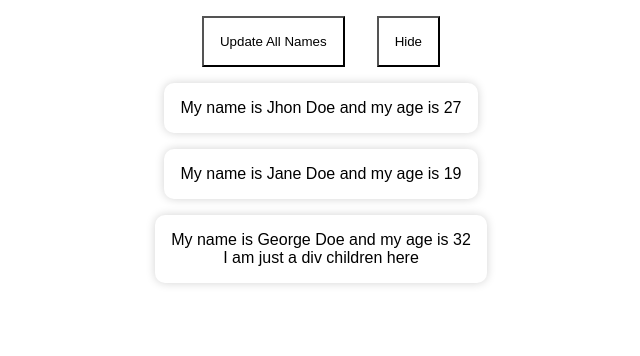
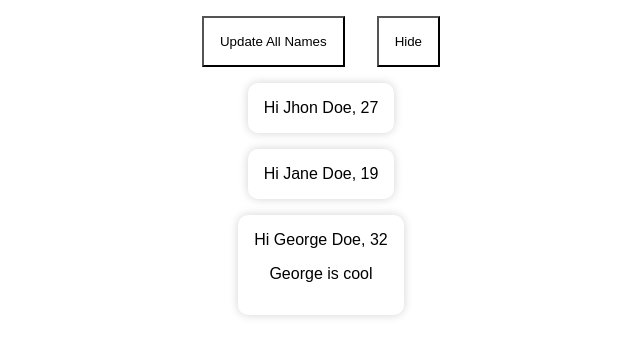
Before and after one commit to alansaldivar87/react-complete-guide, a React (Create React App) app: page / in a window 1280 px wide. Both pictures are taken after a click on the button "Show". Shown: the top 356 px of the page, without its empty margins (319-959 px from the left). Built offline with nearby package versions, Linux system fonts and the light colour scheme.

Commit message:
Code refactor

```diff
--- a/src/App.js
+++ b/src/App.js
@@ -1,9 +1,9 @@
-import React, { Fragment, useState } from 'react'
-import PropTypes from 'prop-types'
-import Person from './components/Person'
+import React, { useState } from 'react'
+import Persons from './components/Persons'
+import Cockpit from './components/Cockpit'
 import './App.css'
 
-const App = props => {
+const App = () => {
 
 	// Initial state
 	const [state, setState] = useState({
@@ -22,7 +22,7 @@ const App = props => {
 				id: '3',
 				name: 'George Doe',
 				age: 32,
-				children: <div>I am just a div children here</div>
+				children: <p>George is cool</p>
 			},]
 		]),
 		showPersons: false
@@ -61,34 +61,6 @@ const App = props => {
 		})
 	}
 
-	// Render the person shelve
-	const renderPerson = ({
-		id,
-		name,
-		age,
-		children
-	}) => (
-		<Fragment
-			key={ id }
-		>
-			<Person
-				name={name}
-				age={age}
-				customClick={ () => handlePersonClick(name) }
-			>
-				{ children }
-			</Person>
-		</Fragment>
-	)
-
-	// Validate arguments of renderPerson method
-	renderPerson.propTypes = {
-		id: PropTypes.string,
-		name: PropTypes.string,
-		age: PropTypes.number,
-		children: PropTypes.any
-	};
-
 	const {
 		persons,
 		showPersons
@@ -96,24 +68,22 @@ const App = props => {
 
 	return (
 		<div className="App">
-			<button
-				key="buttonUpdate"
-				onClick={ updateAllNames }
-			>
-				Update All Names
-			</button>
-			<button
-				key="buttonToggle"
-				onClick={ toggleShowPersons }
-			>
-				{ showPersons ? 'Hide' : 'Show' }
-			</button>
+			<Cockpit
+				updateAll={updateAllNames}
+				togglePersons={toggleShowPersons}
+				show={showPersons}
+			/>
 
-			<div
-				className="personsList"
-			>
-				{ showPersons && [...persons.values()].map(renderPerson) }
-			</div>
+			{
+				showPersons && (
+					<div className="personsList">
+						<Persons
+							persons={persons}
+							clicked={handlePersonClick}
+						/>
+					</div>
+				)
+			}
 		</div>
 	)
 }
--- /dev/null
+++ b/src/components/Cockpit/index.js
@@ -0,0 +1,33 @@
+import React from 'react'
+import PropTypes from 'prop-types'
+
+const cockpit = ({
+	updateAll,
+	togglePersons,
+	show
+}) => (
+	<div
+		className="cockpit"
+	>
+		<button
+			key="buttonUpdate"
+			onClick={ updateAll }
+		>
+			Update All Names
+		</button>
+		<button
+			key="buttonToggle"
+			onClick={ togglePersons }
+		>
+			{ show ? 'Hide' : 'Show' }
+		</button>
+	</div>
+)
+
+cockpit.propTypes = {
+	updateAll: PropTypes.func,
+	togglePersons: PropTypes.func,
+	show: PropTypes.bool
+}
+
+export default cockpit
--- a/src/components/Person/index.js
+++ b/src/components/Persons/Person/index.js
@@ -12,16 +12,8 @@ const person = props => {
 		customClick
 	} = props
 
-	// Possible with Radium
-	const style = {
-		'@media (min-width: 500px)': {
-			width: '450px'
-		}
-	}
-
 	return (
 		<div
-			style={ style }
 			className={
 				classNames(
 					classname,
@@ -30,7 +22,7 @@ const person = props => {
 			}
 			onClick={ customClick }
 		>
-			My name is { name } and my age is { age }
+			{`Hi ${name}, ${age}`}
 			{ children }
 		</div>
 	)
--- /dev/null
+++ b/src/components/Persons/index.js
@@ -0,0 +1,29 @@
+import React from 'react'
+import PropTypes from 'prop-types'
+import Person from './Person'
+
+const persons = ({
+	persons,
+	clicked
+}) => [...persons.values()].map(({
+	id,
+	name,
+	age,
+	children
+}) => (
+	<Person
+		key={id}
+		name={name}
+		age={age}
+		customClick={ () => clicked(name) }
+	>
+		{ children }
+	</Person>
+))
+
+persons.propTypes = {
+	persons: PropTypes.instanceOf(Map).isRequired,
+	clicked: PropTypes.func
+}
+
+export default persons
```
Also changed, not shown: src/components/Persons/Person/styles.scss (renamed from src/components/Person/styles.scss).
